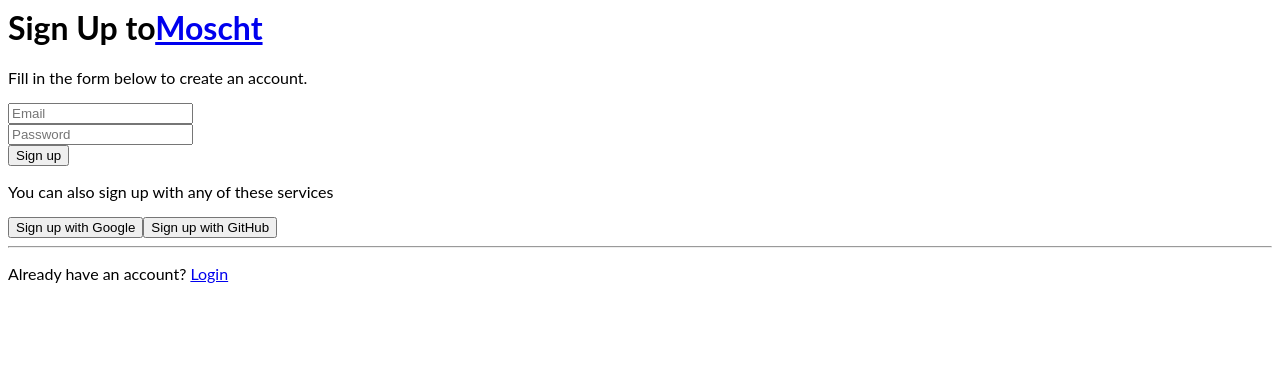
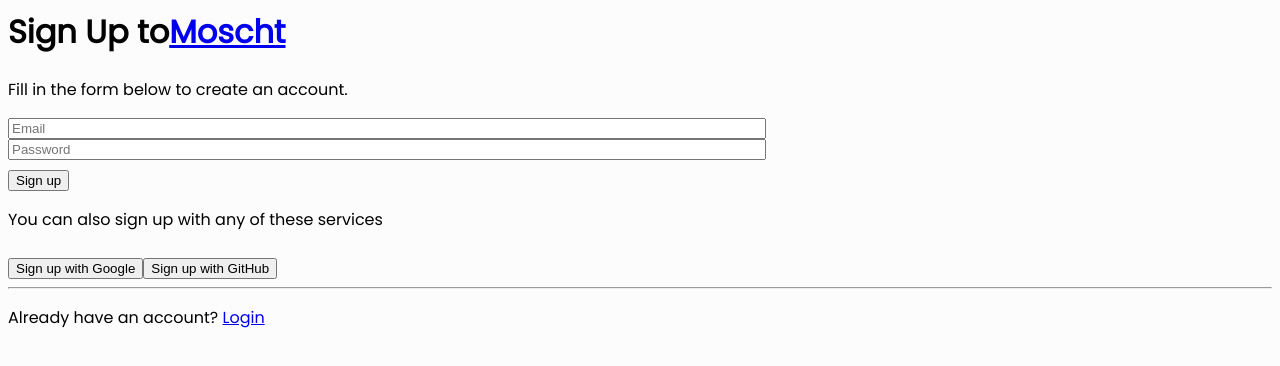
Before and after one commit to michburkhalter/Moscht_V2, a React (Create React App) app: page /signup in a window 1280 px wide. Shown: the top 366 px of the page. Built offline with nearby package versions, Linux system fonts and the light colour scheme; no server answers.

Commit message:
style imported

```diff
--- a/src/style.css
+++ b/src/style.css
@@ -1,3 +1,62 @@
-h1, p {
-  font-family: Lato;
+@import url('https://fonts.googleapis.com/css?family=Poppins&display=swap');
+
+body {
+  font-family: 'Poppins', sans-serif;
+  background-color: #fcfcfc;
 }
+
+.chat-area, .home {
+  margin-top: 60px;
+}
+
+.chat-area {
+  padding: 20px;
+  height: 400px;
+  overflow-y: scroll;
+}
+
+.chat-area .chat-bubble {
+  background-color: #bbdefb;
+  padding: 20px;
+  border-radius: 4px;
+  max-width: 300px;
+  word-wrap: break-word;
+}
+
+.chat-bubble .chat-time {
+  font-size: 12px;
+  color: #757575;
+  text-align: right;
+}
+
+.chat-area .chat-bubble.current-user {
+  margin-left: auto;
+  background-color: #a5d6a7;
+}
+
+.form-control {
+  width: 60%;
+}
+
+.form-control:focus {
+  box-shadow: none;
+}
+
+.btn {
+  margin-top: 10px;
+}
+
+.btn-submit {
+  background-color: #2e7d32;
+  color: white;
+}
+
+@media screen and (max-width: 767px) {
+  .form-control {
+    width: 100%;
+  }
+
+  .chat-area .chat-bubble {
+    max-width: 250px;
+  }
+}
```
